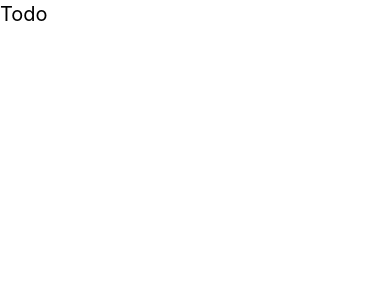
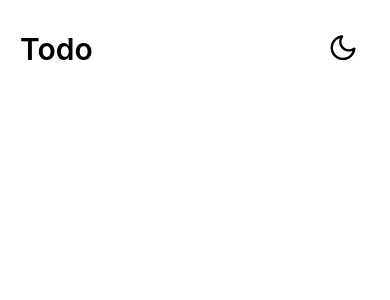
Before and after one commit to C0dewithLokesh/ScopeX-assignment, a React Native app in the folder react-native-assignment/: screen / in a window 390 px wide. Shown: the top 300 px of the page. Built offline with nearby package versions, Linux system fonts and the light colour scheme.

Commit message:
Dark mode toggle added

```diff
--- a/react-native-assignment/App.tsx
+++ b/react-native-assignment/App.tsx
@@ -1,11 +1,26 @@
+import {useColorScheme} from 'nativewind';
 import React from 'react';
-import {SafeAreaView, Text, View} from 'react-native';
+import {Pressable, SafeAreaView, Text, View} from 'react-native';
+import Feather from 'react-native-vector-icons/Feather';
 
 function App(): JSX.Element {
+  const {colorScheme, toggleColorScheme} = useColorScheme();
+
   return (
-    <SafeAreaView style={{}}>
-      <View className="w-full h-full">
-        <Text className="text-black text-xl">Todo</Text>
+    <SafeAreaView>
+      <View className="w-full h-full p-5 dark:bg-[#373737]">
+        <View className="flex flex-row items-center justify-between">
+          <Text className="text-black font-semibold text-[30px] dark:text-white">
+            Todo
+          </Text>
+          <Pressable className="p-3" onPress={toggleColorScheme}>
+            <Feather
+              name={colorScheme === 'light' ? 'moon' : 'sun'}
+              size={30}
+              color={colorScheme === 'light' ? 'black' : 'white'}
+            />
+          </Pressable>
+        </View>
       </View>
     </SafeAreaView>
   );
--- a/react-native-assignment/package.json
+++ b/react-native-assignment/package.json
@@ -13,7 +13,8 @@
     "@react-native-async-storage/async-storage": "^1.23.1",
     "nativewind": "^2.0.11",
     "react": "18.2.0",
-    "react-native": "0.72.14"
+    "react-native": "0.72.14",
+    "react-native-vector-icons": "^10.1.0"
   },
   "devDependencies": {
     "@babel/core": "^7.20.0",
@@ -23,6 +24,7 @@
     "@react-native/metro-config": "^0.72.12",
     "@tsconfig/react-native": "^3.0.0",
     "@types/react": "^18.0.24",
+    "@types/react-native-vector-icons": "^6.4.18",
     "@types/react-test-renderer": "^18.0.0",
     "babel-jest": "^29.2.1",
     "eslint": "^8.19.0",
```
Also changed, not shown: 6 other files (tests, documents, lock files or other folders).
